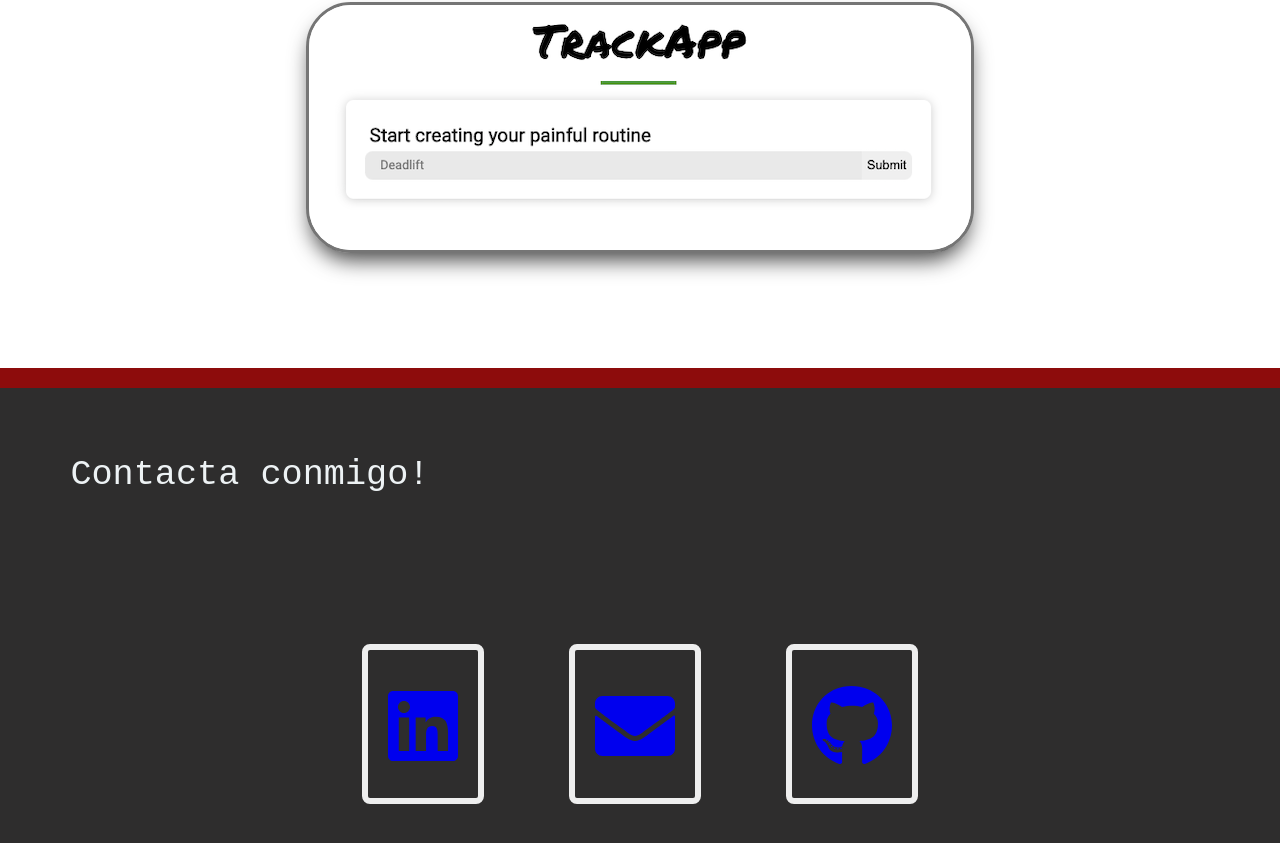
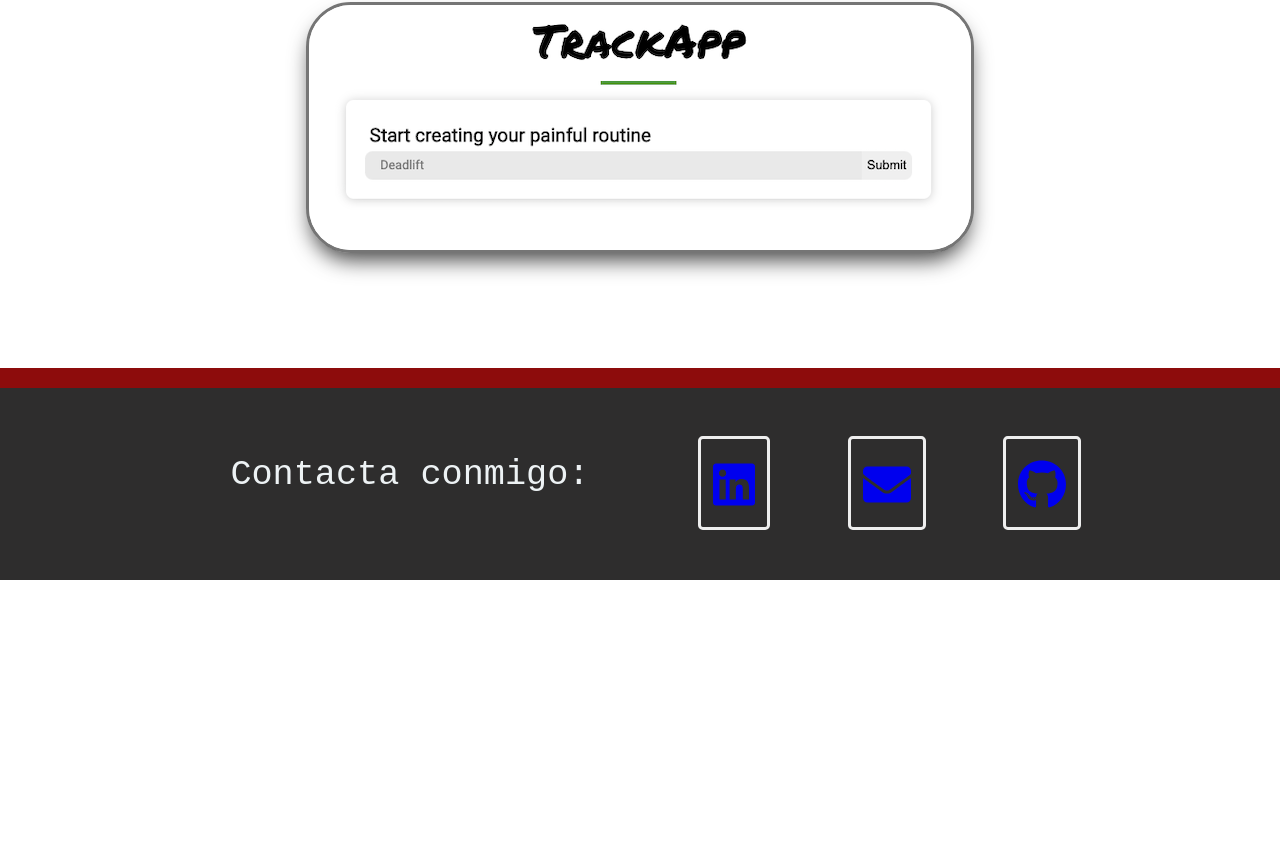
Before and after one commit to chomicki7/mywebsite, a React (Create React App) app: page / in a window 1280 px wide. Shown: the part 1599-2442 px from the top of the page. After the commit the page ends 2179 px from the top, so only its background shows below. Built offline with nearby package versions, Linux system fonts and the light colour scheme.

Commit message:
contact design

```diff
--- a/src/components/Main/Main.css
+++ b/src/components/Main/Main.css
@@ -125,6 +125,9 @@ a img:hover {
 
 .contact {
   background-color: #2e2d2d;
+  display: flex;
+  justify-content: space-between;
+  padding: 0 10em;
 }
 
 .contact h2 {
@@ -132,14 +135,12 @@ a img:hover {
 }
 
 .contact a {
-  font-size: 5em;
+  font-size: 3em;
   margin: 1em auto;
   text-align: center;
+  transition: 0.5s;
 }
 
-.links {
-  display: flex;
-  justify-content: space-between;
-  font-style: none;
-  margin: 0% 20em;
+.contact a:hover {
+  background-color: #1b1b1b;
 }
--- a/src/components/Main/Main.js
+++ b/src/components/Main/Main.js
@@ -7,7 +7,7 @@ import { faGithub } from "@fortawesome/free-brands-svg-icons";
 import { faLinkedin } from "@fortawesome/free-brands-svg-icons";
 import { faEnvelope } from "@fortawesome/free-solid-svg-icons";
 
-const github = <FontAwesomeIcon icon={faGithub} border />;
+const github = <FontAwesomeIcon icon={faGithub} border/>;
 const envelope = <FontAwesomeIcon icon={faEnvelope} border />;
 const linkedin = <FontAwesomeIcon icon={faLinkedin} border />;
 
@@ -66,8 +66,8 @@ class Main extends Component {
         </section>
 
         <section id="contact" className="contact">
-          <h2>Contacta conmigo!</h2>
-          <div className="links">
+          <h2>Contacta conmigo:</h2>
+          {/*           <div className="links"> */}
           <a
             href="https://www.linkedin.com/in/mariano-chomicki-134829103/"
             target="_blank"
@@ -89,7 +89,7 @@ class Main extends Component {
           >
             {github}
           </a>
-          </div>
+          {/*           </div> */}
         </section>
       </div>
     );
```
Lines whose indentation alone changed are shown as unchanged.
